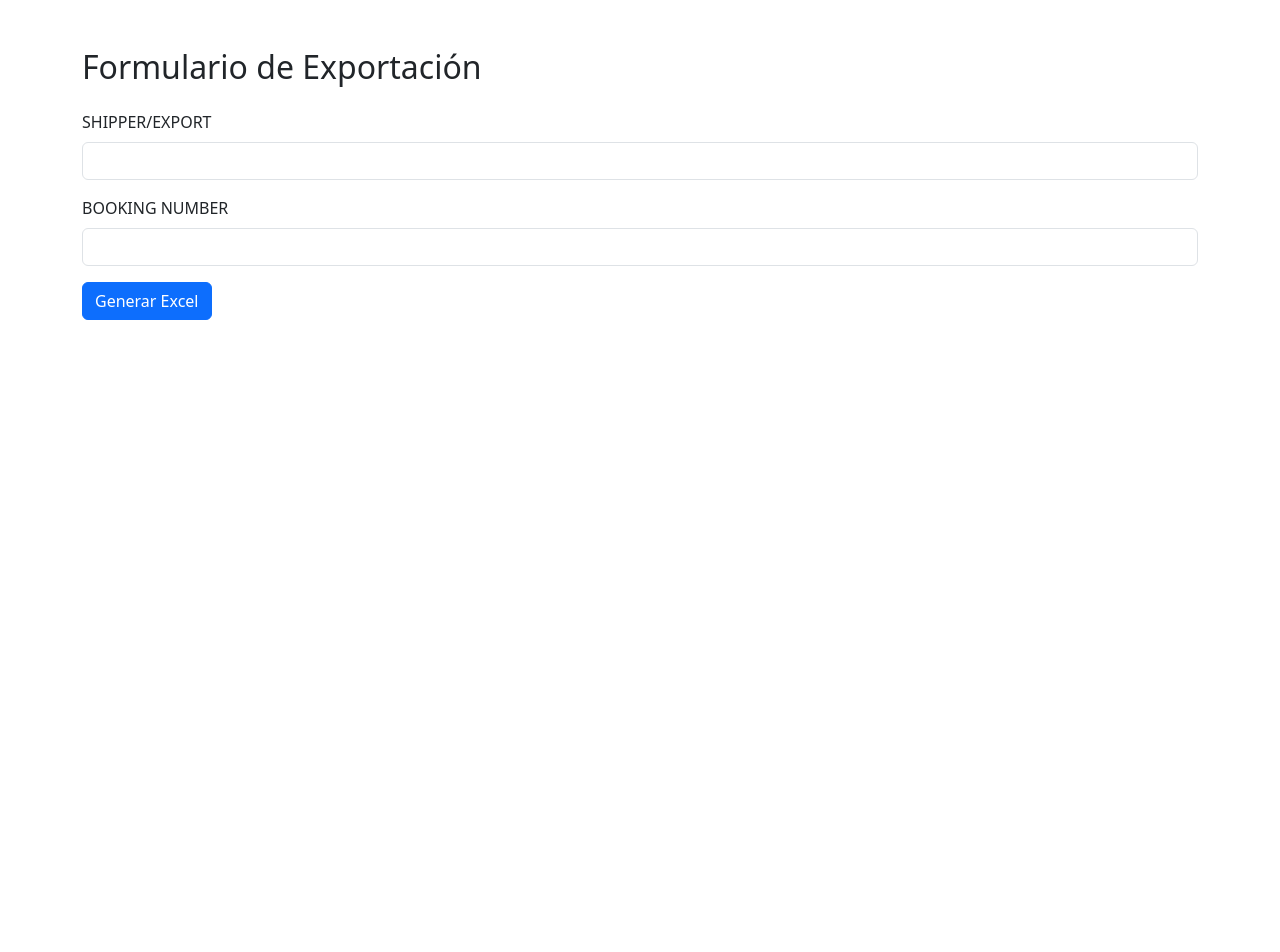
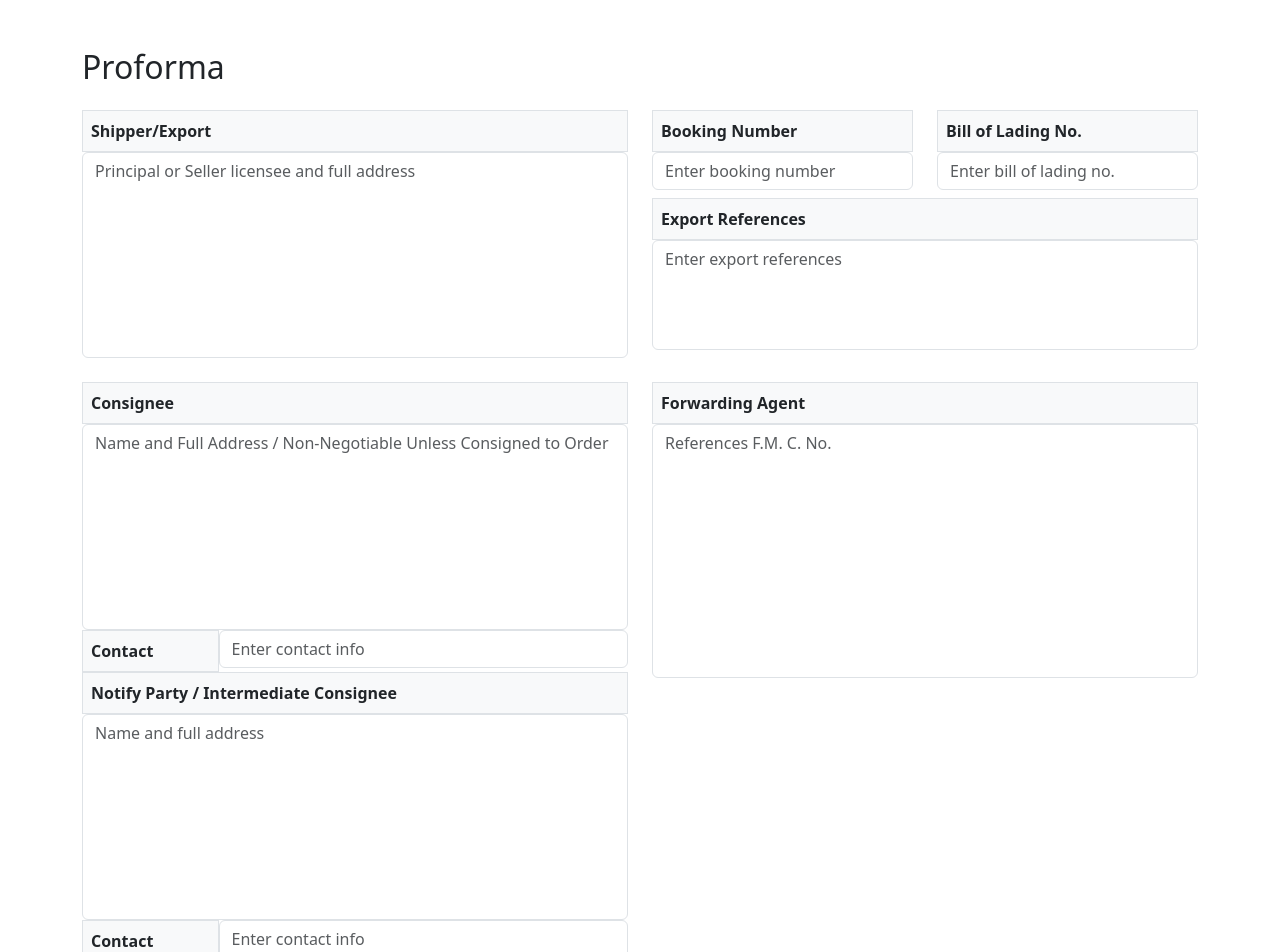
Before and after one commit to ndresdavila/excel_generator_form, a React (Vite) app in the folder masterview-form/: page / in a window 1280 px wide. Shown: the top 952 px of the page. Before the commit the page ends 800 px from the top, so only its background shows below. Built offline with nearby package versions, Linux system fonts and the light colour scheme.

Commit message:
Upper form fields added

```diff
--- a/masterview-form/src/App.jsx
+++ b/masterview-form/src/App.jsx
@@ -3,23 +3,155 @@ import React from 'react';
 function App() {
   return (
     <div className="container mt-5">
-      <h2 className="mb-4">Formulario de Exportación</h2>
+      <h2 className="mb-4">Proforma</h2>
+
       <form>
-        <div className="mb-3">
-          <label className="form-label">SHIPPER/EXPORT</label>
-          <input type="text" className="form-control" name="shipper" />
+        {/* SHIPPER/EXPORT - Títulos */}
+        <div className="row">
+          <div className="col-6">
+            <label className="form-label fw-bold border p-2 d-block bg-light text-dark text-start mb-0">
+              Shipper/Export
+            </label>
+          </div>
+          <div className="col-3">
+            <label className="form-label fw-bold border p-2 d-block bg-light text-dark text-start mb-0">
+              Booking Number
+            </label>
+          </div>
+          <div className="col-3">
+            <label className="form-label fw-bold border p-2 d-block bg-light text-dark text-start mb-0">
+              Bill of Lading No.
+            </label>
+          </div>
         </div>
 
-        <div className="mb-3">
-          <label className="form-label">BOOKING NUMBER</label>
-          <input type="text" className="form-control" name="bookingNumber" />
+        {/* Campos SHIPPER/EXPORT + BOOKING/BILL OF LADING */}
+        <div className="row">
+          <div className="col-6">
+            <textarea
+              className="form-control mt-0"
+              name="shipper"
+              rows="8"
+              placeholder="Principal or Seller licensee and full address"
+              style={{ resize: 'none' }}
+            />
+          </div>
+          <div className="col-6">
+            <div className="row">
+              <div className="col-6 mb-2">
+                <input
+                  type="text"
+                  className="form-control mt-0"
+                  name="bookingNumber"
+                  placeholder="Enter booking number"
+                />
+              </div>
+              <div className="col-6 mb-2">
+                <input
+                  type="text"
+                  className="form-control mt-0"
+                  name="billOfLading"
+                  placeholder="Enter bill of lading no."
+                />
+              </div>
+              <div className="col-12">
+                <label className="form-label fw-bold border p-2 d-block bg-light text-dark text-start mb-0">
+                  Export References
+                </label>
+                <textarea
+                  className="form-control mt-0"
+                  name="exportReferences"
+                  rows="4"
+                  placeholder="Enter export references"
+                  style={{ resize: 'none' }}
+                />
+              </div>
+            </div>
+          </div>
         </div>
 
-        {/* Agrega más campos aquí según tu lista... */}
+        {/* CONSIGNEE + FORWARDING AGENT */}
+        <div className="row mt-4">
+          {/* CONSIGNEE */}
+          <div className="col-6">
+            <label className="form-label fw-bold border p-2 d-block bg-light text-dark text-start mb-0">
+              Consignee
+            </label>
+            <textarea
+              className="form-control mt-0"
+              name="consignee"
+              rows="8"
+              placeholder="Name and Full Address / Non-Negotiable Unless Consigned to Order"
+              style={{ resize: 'none' }}
+            />
 
-        <button type="submit" className="btn btn-primary">
-          Generar Excel
-        </button>
+            <div className="row g-0 mt-0">
+              <div className="col-3">
+                <label className="form-label fw-bold border p-2 d-block bg-light text-dark text-start mb-0">
+                  Contact
+                </label>
+              </div>
+              <div className="col-9">
+                <input
+                  type="text"
+                  className="form-control mt-0"
+                  name="consigneeContact"
+                  placeholder="Enter contact info"
+                />
+              </div>
+            </div>
+
+            {/* NOTIFY PARTY / INTERMEDIATE CONSIGNEE */}
+            <div className="row g-0 mt-0">
+              <div className="col-12">
+                <label className="form-label fw-bold border p-2 d-block bg-light text-dark text-start mb-0">
+                  Notify Party / Intermediate Consignee
+                </label>
+                <textarea
+                  className="form-control mt-0"
+                  name="notifyParty"
+                  rows="8"
+                  placeholder="Name and full address"
+                  style={{ resize: 'none' }}
+                />
+              </div>
+              <div className="col-3">
+                <label className="form-label fw-bold border p-2 d-block bg-light text-dark text-start mb-0">
+                  Contact
+                </label>
+              </div>
+              <div className="col-9">
+                <input
+                  type="text"
+                  className="form-control mt-0"
+                  name="notifyContact"
+                  placeholder="Enter contact info"
+                />
+              </div>
+            </div>
+          </div>
+
+          {/* FORWARDING AGENT */}
+          <div className="col-6">
+            <label className="form-label fw-bold border p-2 d-block bg-light text-dark text-start mb-0">
+              Forwarding Agent
+            </label>
+            <textarea
+              className="form-control mt-0"
+              name="forwardingAgent"
+              rows="10"
+              placeholder="References F.M. C. No."
+              style={{ resize: 'none' }}
+            />
+          </div>
+        </div>
+
+        {/* Botón */}
+        <div className="mb-3 mt-4">
+          <button type="submit" className="btn btn-primary">
+            Generar Excel
+          </button>
+        </div>
       </form>
     </div>
   );
```
